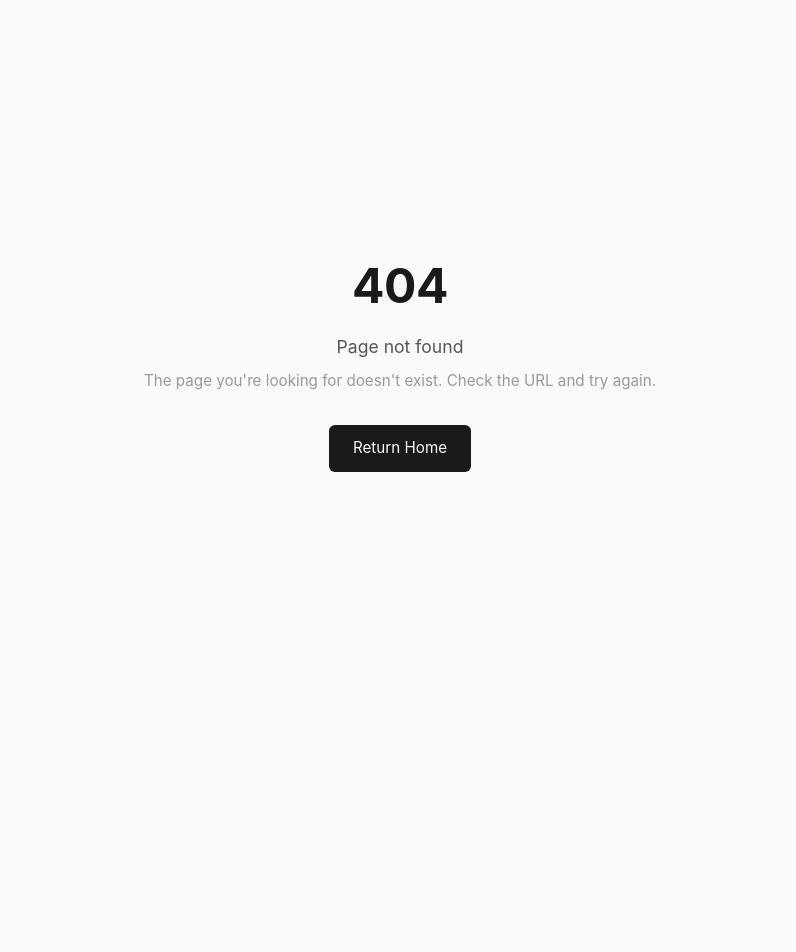
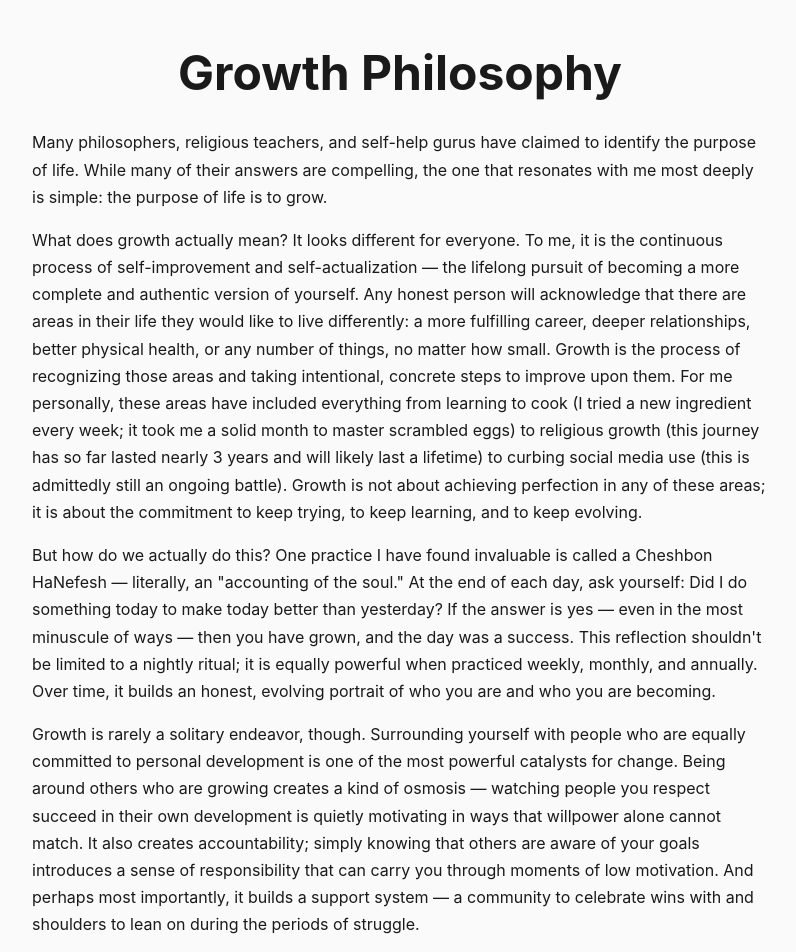
Before and after one commit to amiashman/amiashman.github.io, a React (Vite) app: page /growth in a window 1280 px wide. Before the commit this address had no page. Shown: the part 80-1032 px from the top of the page, without its empty margins (240-1036 px from the left). Before the commit the page ends 800 px from the top, so only its background shows below. Built offline with nearby package versions, Linux system fonts and the light colour scheme.

Commit message:
Growth page

```diff
--- a/src/App.tsx
+++ b/src/App.tsx
@@ -10,6 +10,7 @@ import ProjectDispatch from "./pages/ProjectDispatch";
 import FourZeroFour from "./pages/FourZeroFour";
 import Torah from "./pages/Torah";
 import TorahDispatch from "./pages/TorahDispatch";
+import Growth from "./pages/Growth";
 
 function App() {
   return (
@@ -25,6 +26,7 @@ function App() {
         <Route path="/torah/:id" element={<TorahDispatch />} />
         <Route path="/contact" element={<Contact />} />
         <Route path="*" element={<FourZeroFour />} />
+        <Route path="/growth" element={<Growth />} />
       </Routes>
     </BrowserRouter>
   );
--- /dev/null
+++ b/src/pages/Growth.css
@@ -0,0 +1,32 @@
+.growth-page {
+  max-width: 800px;
+  margin: 0 auto;
+  padding: var(--space-xxl);
+  line-height: 1.7;
+  position: relative;
+  padding-bottom: 60px;
+}
+
+.growth-page h1 {
+  font-size: var(--fs-hero);
+  font-weight: 700;
+  margin-bottom: var(--space-lg);
+  text-align: center;
+}
+
+.growth-page p {
+  margin-bottom: var(--space-lg);
+  color: var(--color-text);
+  font-size: var(--fs-base);
+}
+
+.growth-quote {
+  position: absolute;
+  bottom: 20px;
+  left: 0;
+  width: 100%;
+  text-align: center;
+  color: var(--color-gray-medium);
+  font-style: italic;
+  white-space: nowrap;
+}
--- /dev/null
+++ b/src/pages/Growth.tsx
@@ -0,0 +1,94 @@
+import "./Growth.css";
+
+export default function Growth() {
+  return (
+    <main className="growth-page">
+      <h1>Growth Philosophy</h1>
+      <p>
+        Many philosophers, religious teachers, and self-help gurus have claimed
+        to identify the purpose of life. While many of their answers are
+        compelling, the one that resonates with me most deeply is simple: the
+        purpose of life is to grow.
+      </p>
+      <p>
+        What does growth actually mean? It looks different for everyone. To me,
+        it is the continuous process of self-improvement and self-actualization
+        — the lifelong pursuit of becoming a more complete and authentic version
+        of yourself. Any honest person will acknowledge that there are areas in
+        their life they would like to live differently: a more fulfilling
+        career, deeper relationships, better physical health, or any number of
+        things, no matter how small. Growth is the process of recognizing those
+        areas and taking intentional, concrete steps to improve upon them. For
+        me personally, these areas have included everything from learning to
+        cook (I tried a new ingredient every week; it took me a solid month to
+        master scrambled eggs) to religious growth (this journey has so far
+        lasted nearly 3 years and will likely last a lifetime) to curbing social
+        media use (this is admittedly still an ongoing battle). Growth is not
+        about achieving perfection in any of these areas; it is about the
+        commitment to keep trying, to keep learning, and to keep evolving.
+      </p>
+      <p>
+        But how do we actually do this? One practice I have found invaluable is
+        called a Cheshbon HaNefesh — literally, an "accounting of the soul." At
+        the end of each day, ask yourself: Did I do something today to make
+        today better than yesterday? If the answer is yes — even in the most
+        minuscule of ways — then you have grown, and the day was a success. This
+        reflection shouldn't be limited to a nightly ritual; it is equally
+        powerful when practiced weekly, monthly, and annually. Over time, it
+        builds an honest, evolving portrait of who you are and who you are
+        becoming.
+      </p>
+      <p>
+        Growth is rarely a solitary endeavor, though. Surrounding yourself with
+        people who are equally committed to personal development is one of the
+        most powerful catalysts for change. Being around others who are growing
+        creates a kind of osmosis — watching people you respect succeed in their
+        own development is quietly motivating in ways that willpower alone
+        cannot match. It also creates accountability; simply knowing that others
+        are aware of your goals introduces a sense of responsibility that can
+        carry you through moments of low motivation. And perhaps most
+        importantly, it builds a support system — a community to celebrate wins
+        with and shoulders to lean on during the periods of struggle.
+      </p>
+      <p>
+        These inevitable struggles arrive from, in my opinion, three main
+        sources. The first is complacency. It is easy to settle into the comfort
+        of the status quo, and even easier — after real progress — to feel that
+        you have "arrived" and no longer need to push forward. This is one of
+        the subtler traps, because it disguises itself as contentment. The
+        antidote is to internalize that there is always another layer, always
+        another version of yourself worth becoming.
+      </p>
+      <p>
+        The second is comparison. Measuring your progress against someone else's
+        is a losing game — it breeds feelings of inadequacy that quietly erode
+        the motivation to keep going. The only meaningful comparison is between
+        who you are today and who you were yesterday. Everyone is on their own
+        timeline, and your journey is yours alone.
+      </p>
+      <p>
+        The third is perfectionism. At first glance, the desire to be perfect
+        seems like a virtue. But perfectionism, unchecked, produces paralysis.
+        When the ideal is held up as the only acceptable outcome, even a small
+        setback can feel like total failure — and many people abandon their
+        goals entirely at the first sign of imperfection. Growth is not a clean,
+        linear path; it is messy and nonlinear, marked by setbacks as much as
+        breakthroughs. One's imperfections are not obstacles to growth — they
+        are, in fact, among its greatest opportunities. As Proverbs reminds us:
+        "A righteous man falls seven times and rises again." (Proverbs 24:16).
+      </p>
+      <p>
+        Growth, then, is not a destination. It is a daily decision to show up
+        with honesty about where you are and intention about where you're going.
+        Complacency wants you to stop. Comparison wants you to look sideways.
+        Perfectionism wants you to quit. The answer to all three is the same:
+        keep going. Not because the path is easy or the outcome guaranteed, but
+        because the act of growing is itself the point. That, to me, is a life
+        well-lived.
+      </p>
+      <p className="growth-quote">
+        “It is never too late to be who you might have been.” - George Eliot
+      </p>
+    </main>
+  );
+}
--- a/src/pages/Home.css
+++ b/src/pages/Home.css
@@ -6,6 +6,7 @@
   min-height: calc(100vh - 80px);
   text-align: center;
   padding: var(--space-xxl);
+  position: relative;
 }
 
 .home h1 {
@@ -30,3 +31,19 @@
   display: flex;
   gap: var(--space-lg);
 }
+
+.home-quote {
+  position: absolute;
+  bottom: 20px;
+  left: 0;
+  width: 100%;
+  text-align: center;
+  color: var(--color-gray-medium);
+  font-style: italic;
+  white-space: nowrap;
+}
+
+.home-quote-link {
+  color: var(--color-gray-medium);
+  text-decoration: underline;
+}
--- a/src/pages/Home.tsx
+++ b/src/pages/Home.tsx
@@ -9,8 +9,8 @@ export default function Home() {
         Actuarial Science · Artificial Intelligence
       </p>
       <p className="home-intro">
-        Final-year CS student at Northeastern University with a focus on AI,
-        pursuing a career in actuarial science.
+        Final-year computer science student at Northeastern University with a
+        focus on AI, pursuing a career in actuarial science.
       </p>
       <p className="home-intro">
         This website is a work in progress. Check back soon for updates!
@@ -23,6 +23,14 @@ export default function Home() {
           Get in Touch
         </Link>
       </div>
+      <p className="home-quote">
+        "There is nothing noble in being superior to your fellow man; true
+        nobility is being superior to your former self." - Ernest Hemingway (
+        <Link to="/growth" className="home-quote-link">
+          Learn More
+        </Link>
+        )
+      </p>
     </main>
   );
 }
```
